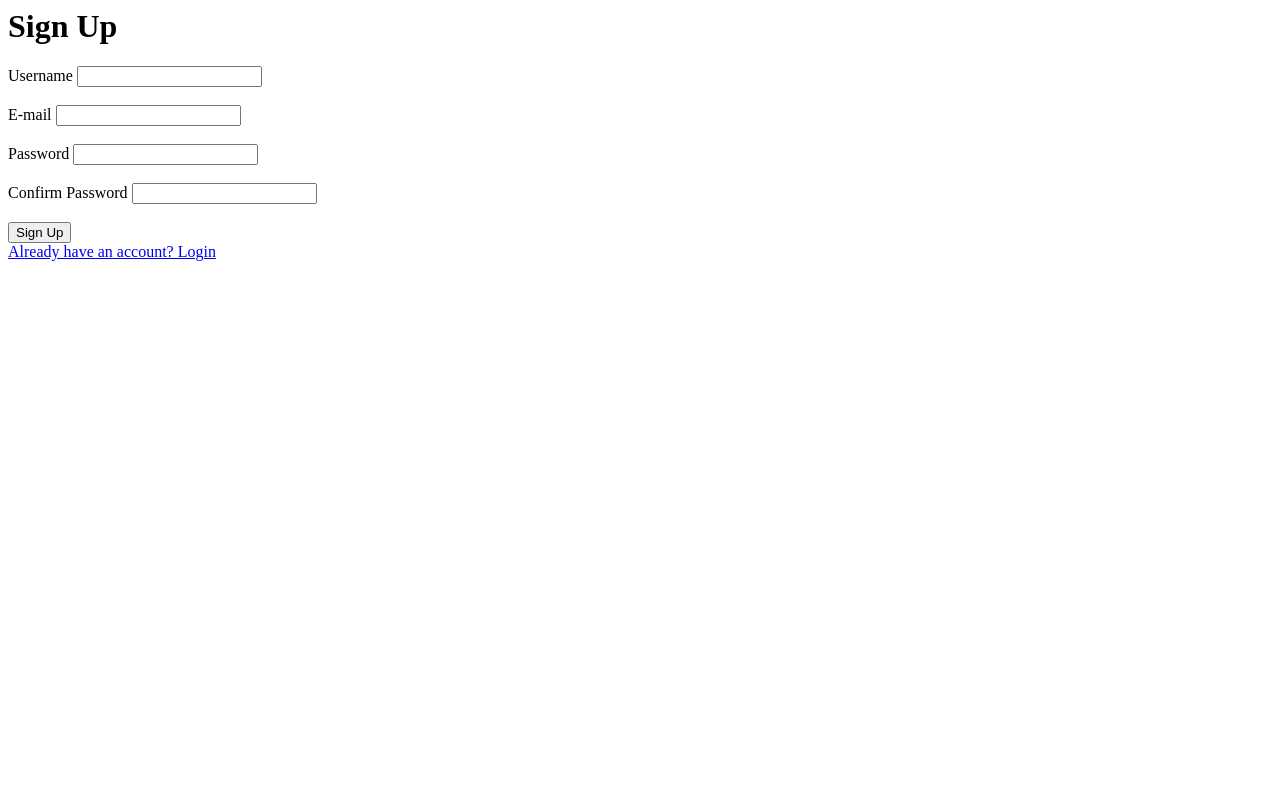
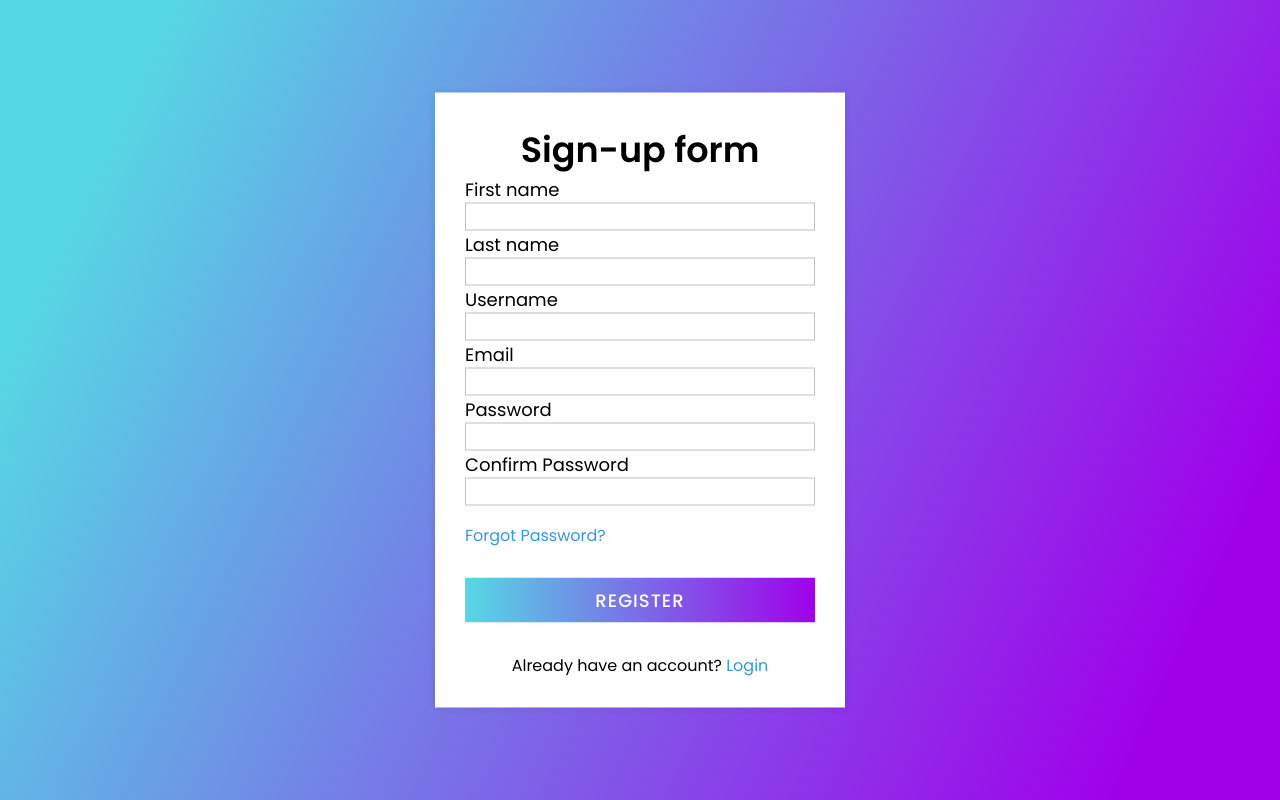
Before and after one commit to vrushabhjv/FinSmart-Application, a Django app: page /register/ in a window 1280 px wide. Run offline with Django 5.2, Linux system fonts and the light colour scheme.

Commit message:
changed login and register

```diff
--- /dev/null
+++ b/FinSmart/static/register.css
@@ -0,0 +1,129 @@
+@import url('https://fonts.googleapis.com/css?family=Poppins:400,500,600,700&display=swap');
+*{
+  margin: 0;
+  padding: 0;
+  outline: none;
+  box-sizing: border-box;
+  font-family: 'Poppins', sans-serif;
+}
+body{
+  height: 100vh;
+  width: 100%;
+  background: linear-gradient(115deg, #56d8e4 10%, #9f01ea 90%);
+}
+.show-btn{
+  background: #fff;
+  padding: 10px 20px;
+  font-size: 20px;
+  font-weight: 500;
+  color: #3498db;
+  cursor: pointer;
+  box-shadow: 0px 0px 10px rgba(0,0,0,0.1);
+}
+.show-btn, .container{
+  position: absolute;
+  top: 50%;
+  left: 50%;
+  transform: translate(-50%, -50%);
+}
+
+/* input[type="checkbox"]{
+  display: none;
+} */
+.container{
+  background: #fff;
+  width: 410px;
+  padding: 30px;
+  box-shadow: 0 0 8px rgba(0,0,0,0.1);
+}
+/* #show:checked ~ .container{
+  display: block;
+} */
+.container .close-btn{
+  position: absolute;
+  right: 20px;
+  top: 15px;
+  font-size: 18px;
+  cursor: pointer;
+}
+.container .close-btn:hover{
+  color: #3498db;
+}
+.container .text{
+  font-size: 35px;
+  font-weight: 600;
+  text-align: center;
+}
+.container form{
+  margin-top: -20px;
+}
+.container form .data{
+  height: 45px;
+  width: 100%;
+  margin: 40px 0;
+}
+form .data label{
+  font-size: 18px;
+}
+form .data input{
+  height: 100%;
+  width: 100%;
+  padding-left: 10px;
+  font-size: 17px;
+  border: 1px solid silver;
+}
+form .data input:focus{
+  border-color: #3498db;
+  border-bottom-width: 2px;
+}
+form .forgot-pass{
+  margin-top: -8px;
+}
+form .forgot-pass a{
+  color: #3498db;
+  text-decoration: none;
+}
+form .forgot-pass a:hover{
+  text-decoration: underline;
+}
+form .btn{
+  margin: 30px 0;
+  height: 45px;
+  width: 100%;
+  position: relative;
+  overflow: hidden;
+}
+form .btn .inner{
+  height: 100%;
+  width: 300%;
+  position: absolute;
+  left: -100%;
+  z-index: -1;
+  background: -webkit-linear-gradient(right, #56d8e4, #9f01ea, #56d8e4, #9f01ea);
+  transition: all 0.4s;
+}
+form .btn:hover .inner{
+  left: 0;
+}
+form .btn button{
+  height: 100%;
+  width: 100%;
+  background: none;
+  border: none;
+  color: #fff;
+  font-size: 18px;
+  font-weight: 500;
+  text-transform: uppercase;
+  letter-spacing: 1px;
+  cursor: pointer;
+}
+form .signup-link{
+  text-align: center;
+}
+form .signup-link a{
+  color: #3498db;
+  text-decoration: none;
+}
+form .signup-link a:hover{
+  text-decoration: underline;
+}
--- a/FinSmart/templates/register.html
+++ b/FinSmart/templates/register.html
@@ -1,4 +1,5 @@
-<h1>Sign Up</h1>
+{% load static %}
+<!--<h1>Sign Up</h1>-->
 <style>
     .alert{
         margin-top: 10px;
@@ -13,6 +14,14 @@
         </div>
     {% endfor %}
 {% endif %}
+
+
+
+
+
+
+
+
 <form action={% url 'register' %} method="post" >
     {% csrf_token %}
     {% for error in errors %}
@@ -25,7 +34,73 @@
             {{ success }}
         </div>
     {% endif %}
-    <div class="form-group">
+
+    <html lang="en" dir="ltr">
+        <head>
+           <meta charset="utf-8">
+           <title>FinSmart Application|Register Page </title>
+           <link rel="stylesheet" href="{% static 'register.css' %}">
+           <link rel="stylesheet" href="https://cdnjs.cloudflare.com/ajax/libs/font-awesome/5.15.3/css/all.min.css"/>
+        </head>
+        <body>
+           <div class="center">
+              <!-- <input type="checkbox" id="show">
+              <label for="show" class="show-btn">View Form</label> -->
+              <div class="container">
+                 <!--
+
+                    <label for="show" class="close-btn fas fa-times" title="close"></label>-->
+                 <div class="text">
+                    Sign-up form
+                 </div>
+                 <form action="#">
+                    <div class="data">
+                        <label>First name </label>
+                        <input type="text" name="fname" required>
+                     </div>
+                     <div class="data">
+                        <label>Last name </label>
+                        <input type="text" name="lname" required>
+                     </div>
+                     <div class="data">
+                        <label>Username </label>
+                        <input type="text" name="username" required>
+                     </div>
+                    <div class="data">
+                       <label>Email </label>
+                       <input type="text" name="email" required>
+                    </div>
+                    <div class="data">
+                       <label>Password</label>
+                       <input type="password" name="password" required>
+                    </div>
+                    <div class="data">
+                        <label>Confirm Password</label>
+                        <input type="password" name="confirm_password" required>
+                     </div>
+                     <br>
+                    <div class="forgot-pass">
+                       <a href="#">Forgot Password?</a>
+                    </div>
+                    <div class="btn">
+                       <div class="inner"></div>
+                       <button type="submit">Register</button>
+                    </div>
+                    <div class="signup-link">
+                       Already have an account? <a href="{%url 'login' %}">Login</a>
+                    </div>
+                 </form>
+              </div>
+           </div>
+        </body>
+     </html>
+
+
+
+
+
+
+ <!--   <div class="form-group">
         <label for="username">Username</label>
         <input type="text" name="username" id="username" class="form-control" required>
     </div>
@@ -51,4 +126,4 @@
     <div class="form-group">
         <a href={% url 'login' %}>Already have an account? Login</a>
     </div>
-</form>
+</form>-->
--- a/FinSmart/users/views.py
+++ b/FinSmart/users/views.py
@@ -12,10 +12,13 @@ def home(request):
 def register(request):
     # print("Login")
     if request.method == 'POST':
+        fname=request.POST['fname']
+        lname=request.POST['lname']
         username=request.POST['username']
         email=request.POST['email']
         password=request.POST['password']
         confirm_password=request.POST['confirm_password']
+
         # confirm_password=password
 
         if password != confirm_password:
@@ -29,7 +32,7 @@ def register(request):
                 messages.error(request, 'Email already exists')
                 return redirect('register')
             else:
-                user = User.objects.create_user(username=username, email=email, password=password)
+                user = User.objects.create_user(username=username, email=email, password=password,first_name=fname,last_name=lname)
                 user.save()
                 messages.success(request, f'You have successfully registered: {user.username}')
                 return redirect('home')
@@ -46,6 +49,7 @@ def login(request):
 
         if user is not None:
             auth.login(request, user)
+            messages.success(request, f'You have successfully logged-in: {user.username}')
             return redirect('home')
         else:
             messages.error(request, 'Invalid credentials')
```
Also changed, not shown: FinSmart/templates/login.html (+11 -7 lines).
